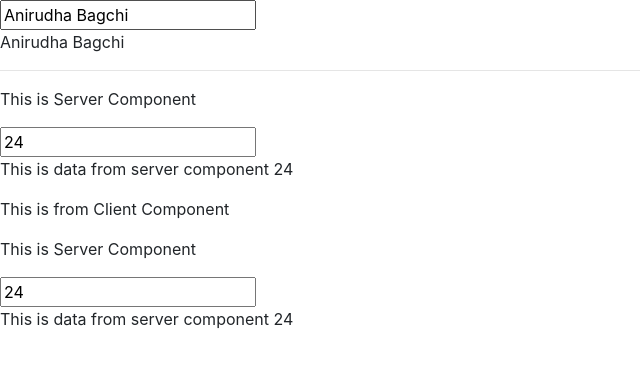
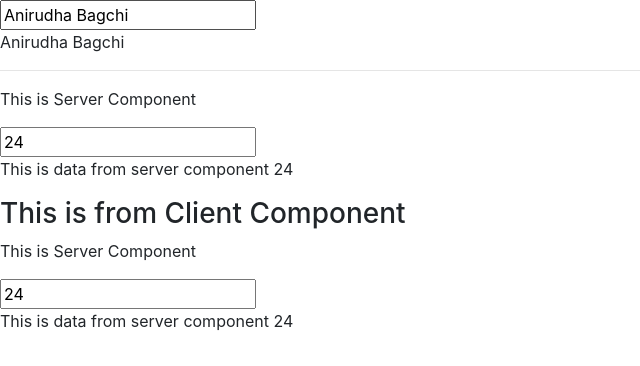
Before and after one commit to RayanGithub/Angular, an Angular app in the folder First-App/: page / in a window 1280 px wide. Shown: the top 366 px of the page, without its empty margins (0-640 px from the left). Built offline with nearby package versions, Linux system fonts and the light colour scheme.

Commit message:
inline template modified

```diff
--- a/First-App/src/app/client/client.component.html
+++ b/First-App/src/app/client/client.component.html
@@ -1,2 +1,2 @@
-<P>This is from Client Component</P>
+<p>This is from Client Component</p>
 <app-server></app-server>
--- a/First-App/src/app/client/client.component.ts
+++ b/First-App/src/app/client/client.component.ts
@@ -2,8 +2,9 @@ import { Component } from '@angular/core';
 
 @Component({
     selector : 'app-client',
+    styleUrls : ['./client.component.css'],
     template :
-    `<P>This is from Client Component</P>
+    `<h3>This is from Client Component</h3>
     <app-server></app-server>`
     //templateUrl : './client.component.html'
 })
```
Also changed, not shown: First-App/src/app/client/client.component.css (added).
